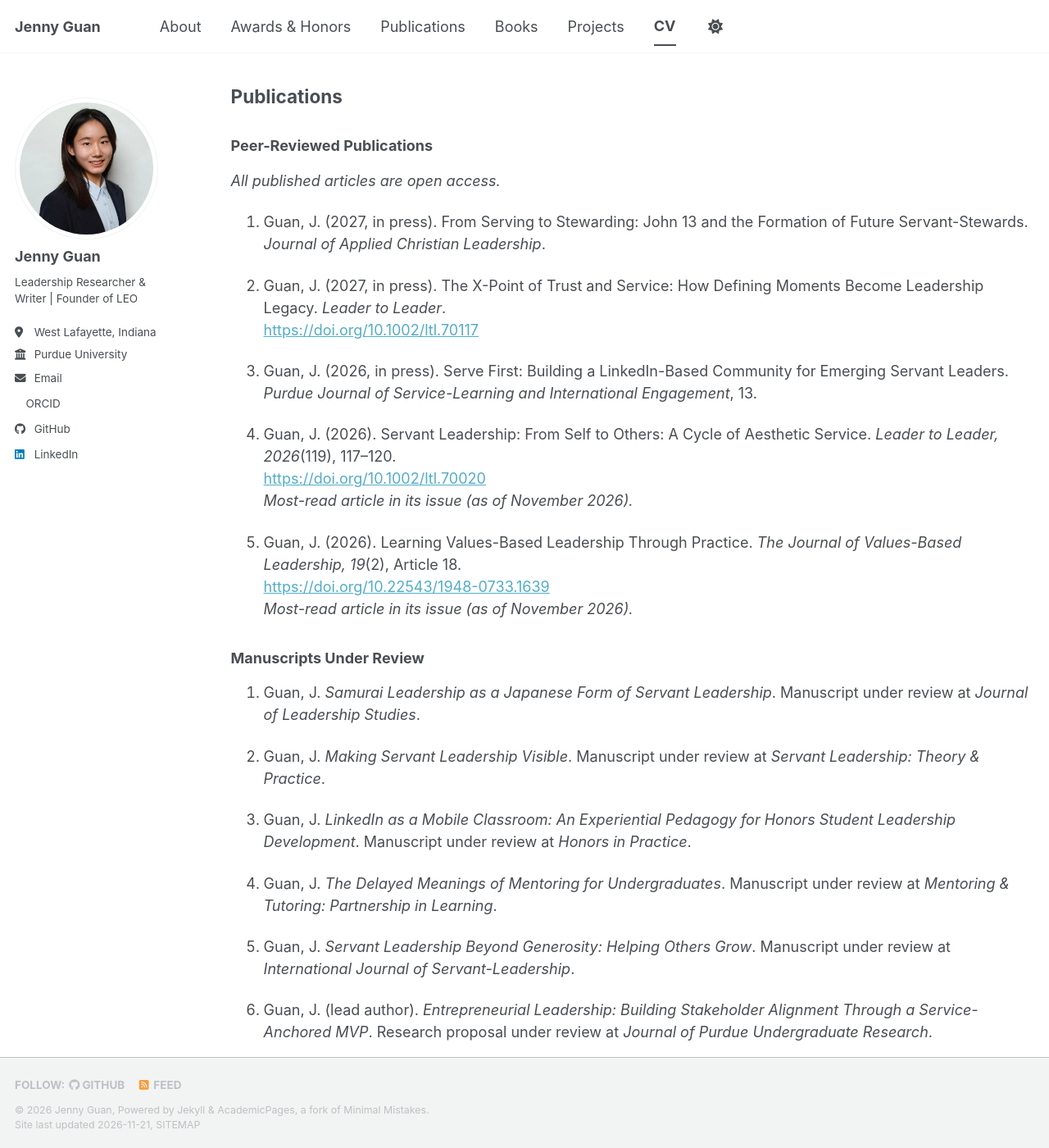
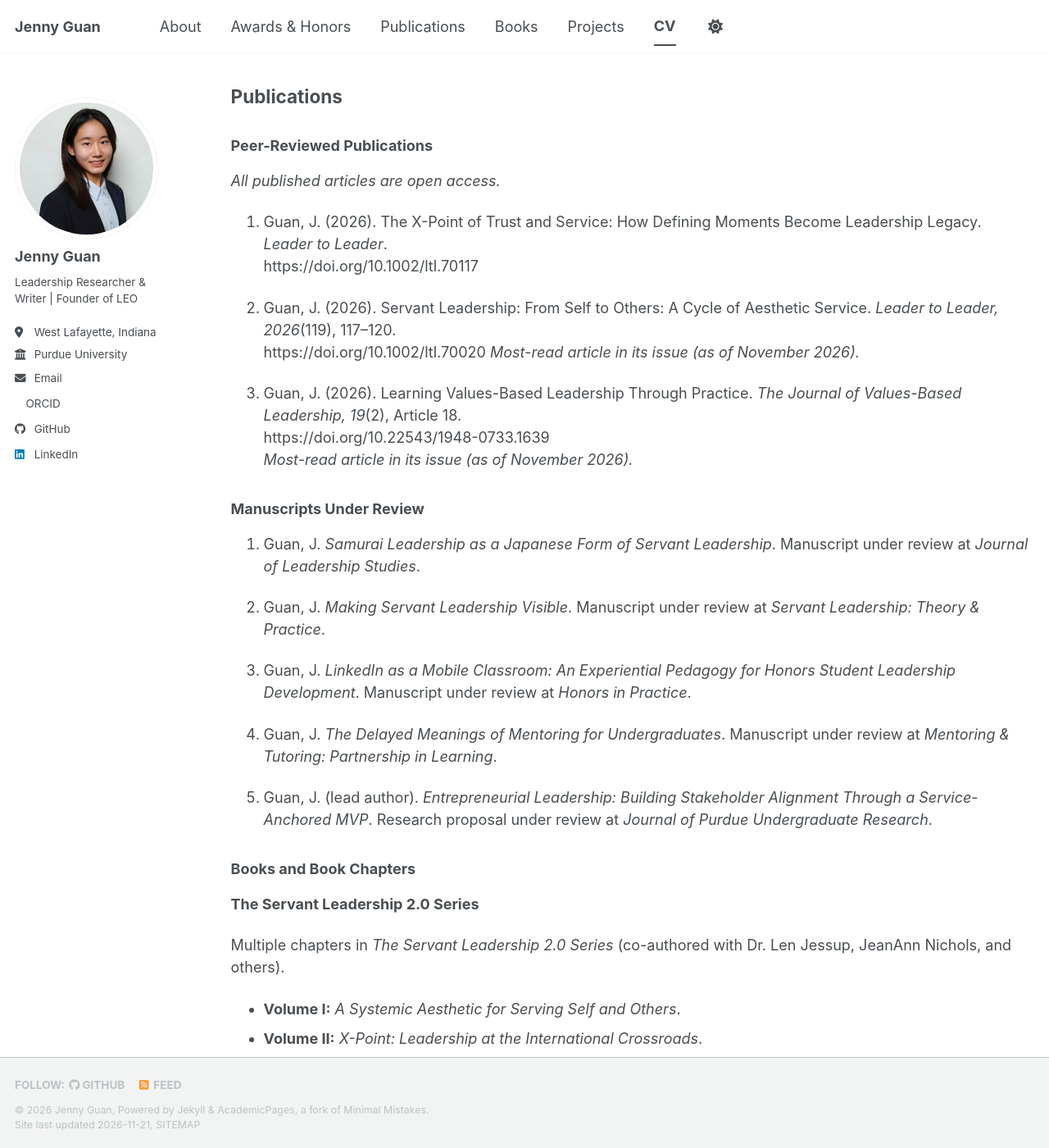
Before and after one commit to JennyGuan101/JennyGuan101.github.io, a Jekyll site: the page built from _pages/cv.md, in a window 1280 px wide and 1400 px high, scrolled down 1286 px. Shown: the whole window at 82% size. Built offline with Jekyll 4.4.1, drawn with Linux system fonts in a browser that asks for light colours; a script bundle is joined from its source files by our own code; a style sheet for code colours, icons or effects is not loaded; some of the changed text lies outside the part shown.

Commit message:
Update cv.md

```diff
--- a/_pages/cv.md
+++ b/_pages/cv.md
@@ -52,19 +52,15 @@ redirect_from:
 
 *All published articles are open access.*
 
-1. Guan, J. (2027, in press). From Serving to Stewarding: John 13 and the Formation of Future Servant-Stewards. *Journal of Applied Christian Leadership*.
+1. Guan, J. (2026). The X-Point of Trust and Service: How Defining Moments Become Leadership Legacy. *Leader to Leader*.
+   https://doi.org/10.1002/ltl.70117
 
-2. Guan, J. (2027, in press). The X-Point of Trust and Service: How Defining Moments Become Leadership Legacy. *Leader to Leader*.
-   [https://doi.org/10.1002/ltl.70117](https://doi.org/10.1002/ltl.70117)
-
-3. Guan, J. (2026, in press). Serve First: Building a LinkedIn-Based Community for Emerging Servant Leaders. *Purdue Journal of Service-Learning and International Engagement*, 13.
-
-4. Guan, J. (2026). Servant Leadership: From Self to Others: A Cycle of Aesthetic Service. *Leader to Leader, 2026*(119), 117–120.
-   [https://doi.org/10.1002/ltl.70020](https://doi.org/10.1002/ltl.70020)
+2. Guan, J. (2026). Servant Leadership: From Self to Others: A Cycle of Aesthetic Service. *Leader to Leader, 2026*(119), 117–120.
+   https://doi.org/10.1002/ltl.70020
    *Most-read article in its issue (as of November 2026).*
 
-5. Guan, J. (2026). Learning Values-Based Leadership Through Practice. *The Journal of Values-Based Leadership, 19*(2), Article 18.
-   [https://doi.org/10.22543/1948-0733.1639](https://doi.org/10.22543/1948-0733.1639)
+3. Guan, J. (2026). Learning Values-Based Leadership Through Practice. *The Journal of Values-Based Leadership, 19*(2), Article 18.
+   https://doi.org/10.22543/1948-0733.1639
    *Most-read article in its issue (as of November 2026).*
 
 ### Manuscripts Under Review
@@ -77,15 +73,13 @@ redirect_from:
 
 4. Guan, J. *The Delayed Meanings of Mentoring for Undergraduates*. Manuscript under review at *Mentoring & Tutoring: Partnership in Learning*.
 
-5. Guan, J. *Servant Leadership Beyond Generosity: Helping Others Grow*. Manuscript under review at *International Journal of Servant-Leadership*.
-
-6. Guan, J. (lead author). *Entrepreneurial Leadership: Building Stakeholder Alignment Through a Service-Anchored MVP*. Research proposal under review at *Journal of Purdue Undergraduate Research*.
+5. Guan, J. (lead author). *Entrepreneurial Leadership: Building Stakeholder Alignment Through a Service-Anchored MVP*. Research proposal under review at *Journal of Purdue Undergraduate Research*.
 
 ### Books and Book Chapters
 
 **The Servant Leadership 2.0 Series**
 
-Multiple chapters and editorial contributions in *The Servant Leadership 2.0 Series* (co-authored with Dr. Len Jessup, JeanAnn Nichols, and others).
+Multiple chapters in *The Servant Leadership 2.0 Series* (co-authored with Dr. Len Jessup, JeanAnn Nichols, and others).
 
 - **Volume I:** *A Systemic Aesthetic for Serving Self and Others*.
 - **Volume II:** *X-Point: Leadership at the International Crossroads*.
@@ -93,10 +87,8 @@ Multiple chapters and editorial contributions in *The Servant Leadership 2.0 Ser
 
 **Additional Book Chapters**
 
-1. Guan, J. "Realizing Leadership Without a Title Through Servant Leadership." In *Discovery That Matters: Research, Innovation, and Impact from Purdue Honors Undergraduates*. Manuscript under review.
+Guan, J. "Realizing Leadership Without a Title Through Servant Leadership." In *Discovery That Matters: Research, Innovation, and Impact from Purdue Honors Undergraduates*. Manuscript under review.
 
-2. Guan, J. (2026). "Ripples from a Giving Heart: Jenny Guan." In D. Albaum (Ed.), *The Giving Edge: Why Putting Others First Creates Your Greatest Advantage* (pp. 151–156). Market Impact Press.
-   **ISBN-13:** 979-8995423409.
 
 ---
 
```
Also changed, not shown: other parts of _pages/cv.md (+2 -2 lines).
